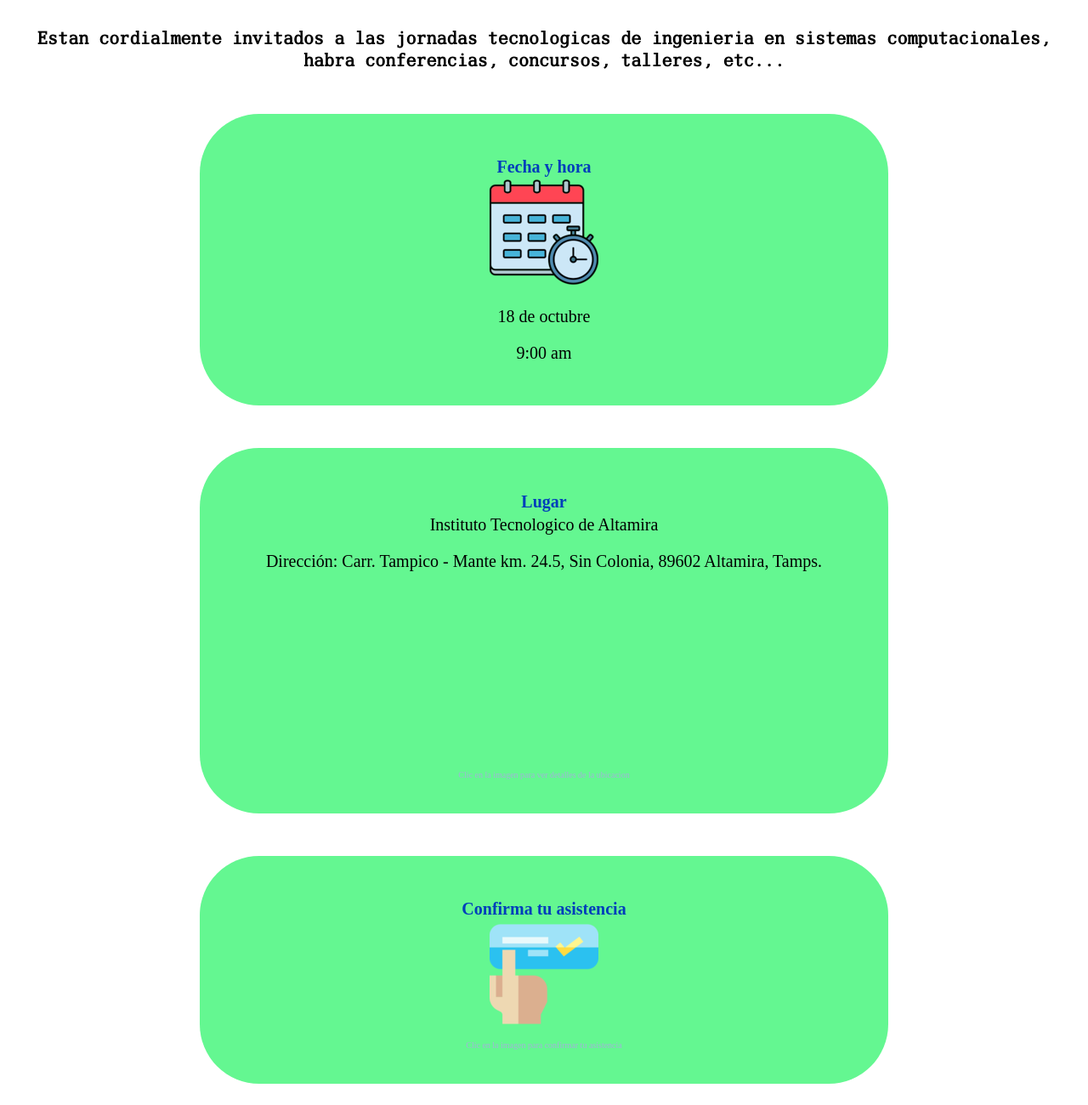
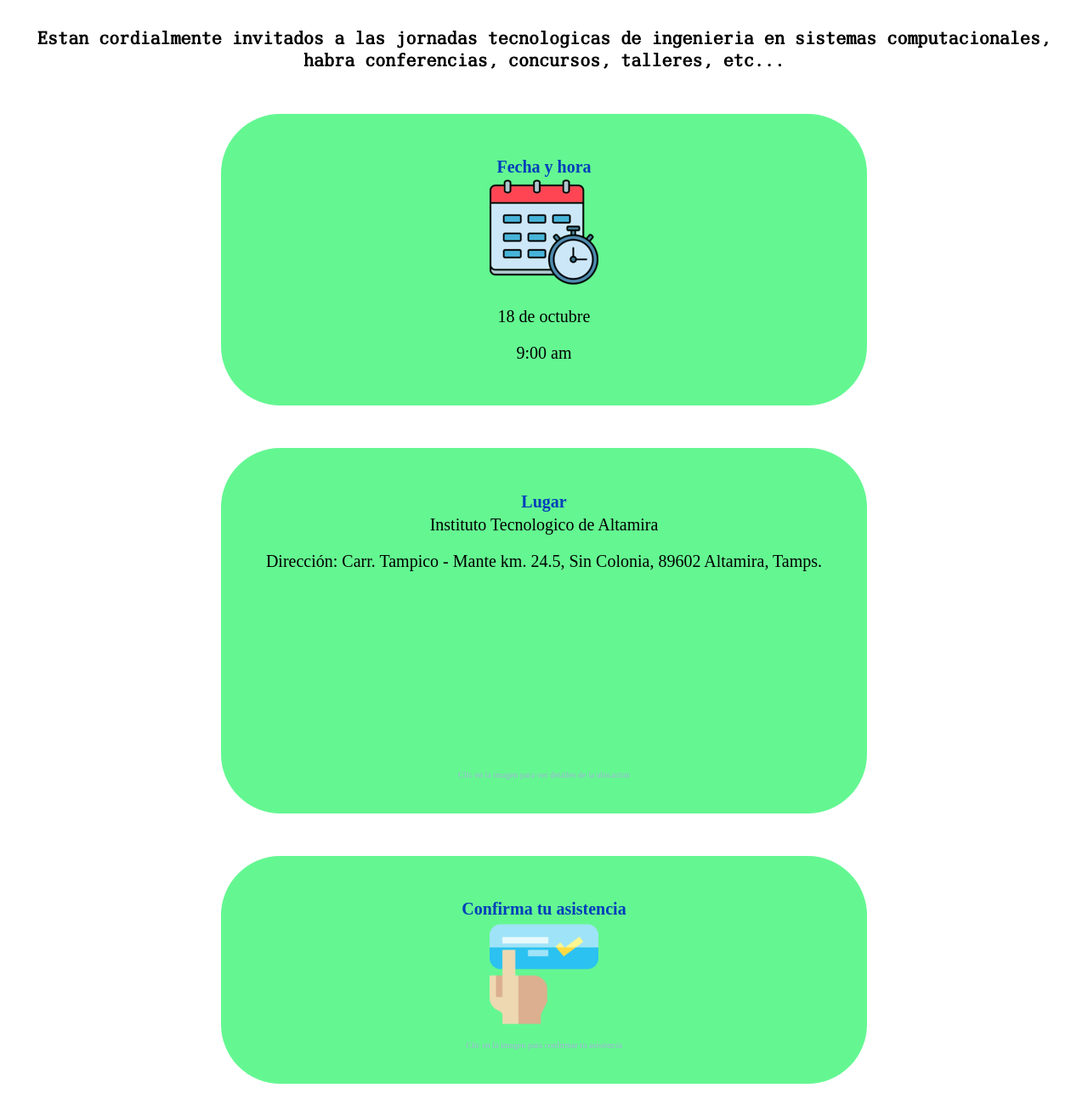
Before and after one commit to PattyDelAngel/InvitacionSistemas, a plain HTML site: page Invitacion/index.html in a window 1280 px wide. Shown: the part 200-1500 px from the top of the page at 85% size. Drawn offline with Linux system fonts and the light colour scheme; grey boxes are pictures that could not be loaded; files whose address does not match are found by name.

Commit message:
Update estilos.css

```diff
--- a/Invitacion/estilos.css
+++ b/Invitacion/estilos.css
@@ -28,7 +28,7 @@ overflow: inherit;
   padding: 30px ;
   width: 90%;
   height: 90%;
-  max-width: 750px;
+  max-width: 700px;
   margin:auto;
   overflow: inherit;
   background-color:#64F791  ;
@@ -42,7 +42,7 @@ overflow: inherit;
   padding: 30px ;
   width: 90%;
   height: 90%;
-  max-width: 750px;
+  max-width: 700px;
   margin:auto;
   overflow: inherit;
   background-color:#64F791  ;
@@ -58,7 +58,7 @@ text-align: center;
 padding: 30px ;
 width: 90%;
 height: 90%;
-max-width: 750px;
+max-width: 700px;
 margin:auto;
 overflow: inherit;
 background-color:#64F791  ;
@@ -73,7 +73,7 @@ margin-bottom: 50px;
   padding: 30px ;
   width: 90%;
   height: 90%;
-  max-width: 750px;
+  max-width: 700px;
   margin:auto;
   overflow: inherit;
   background-color:#64F791 ;
```
